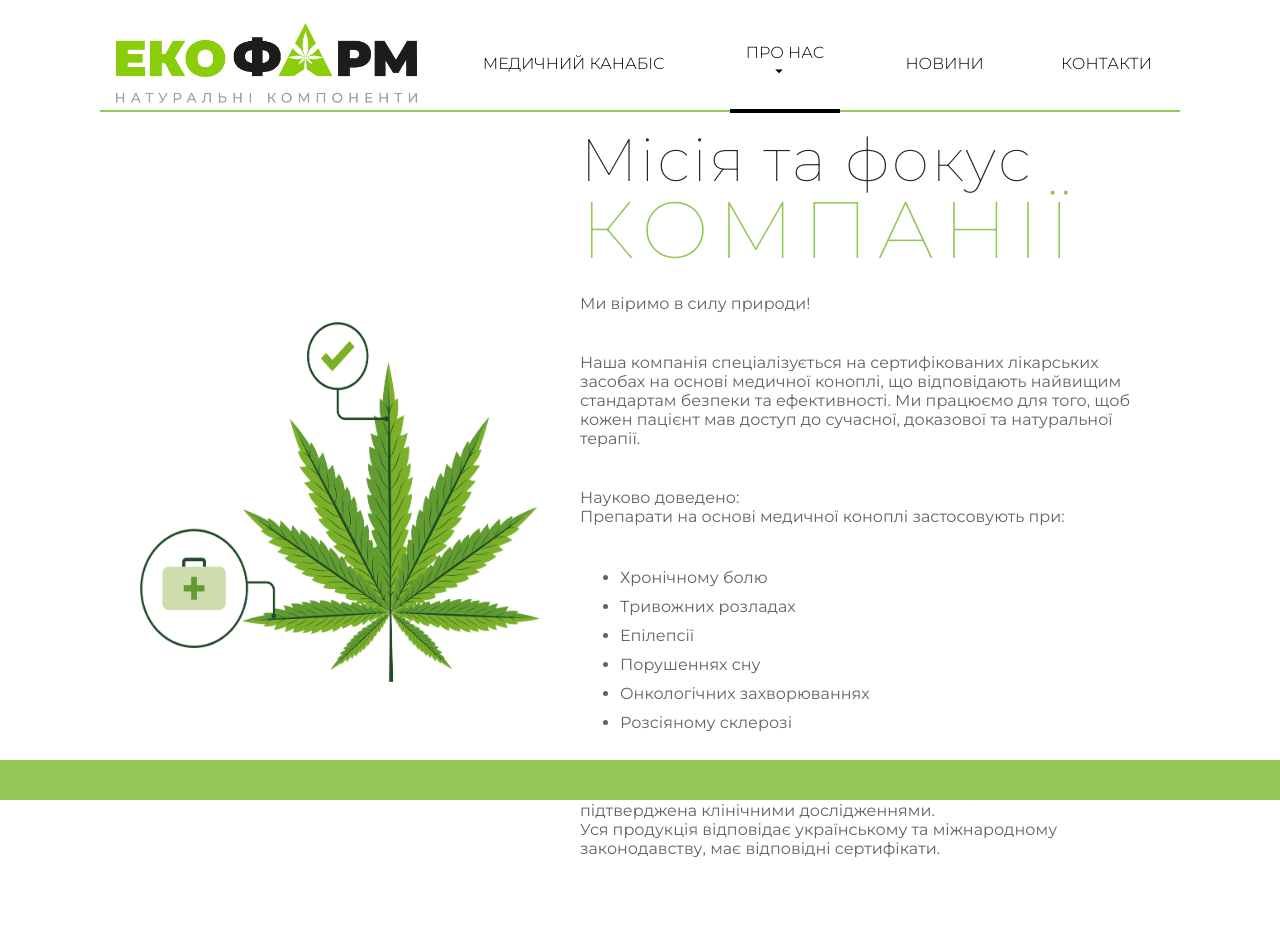
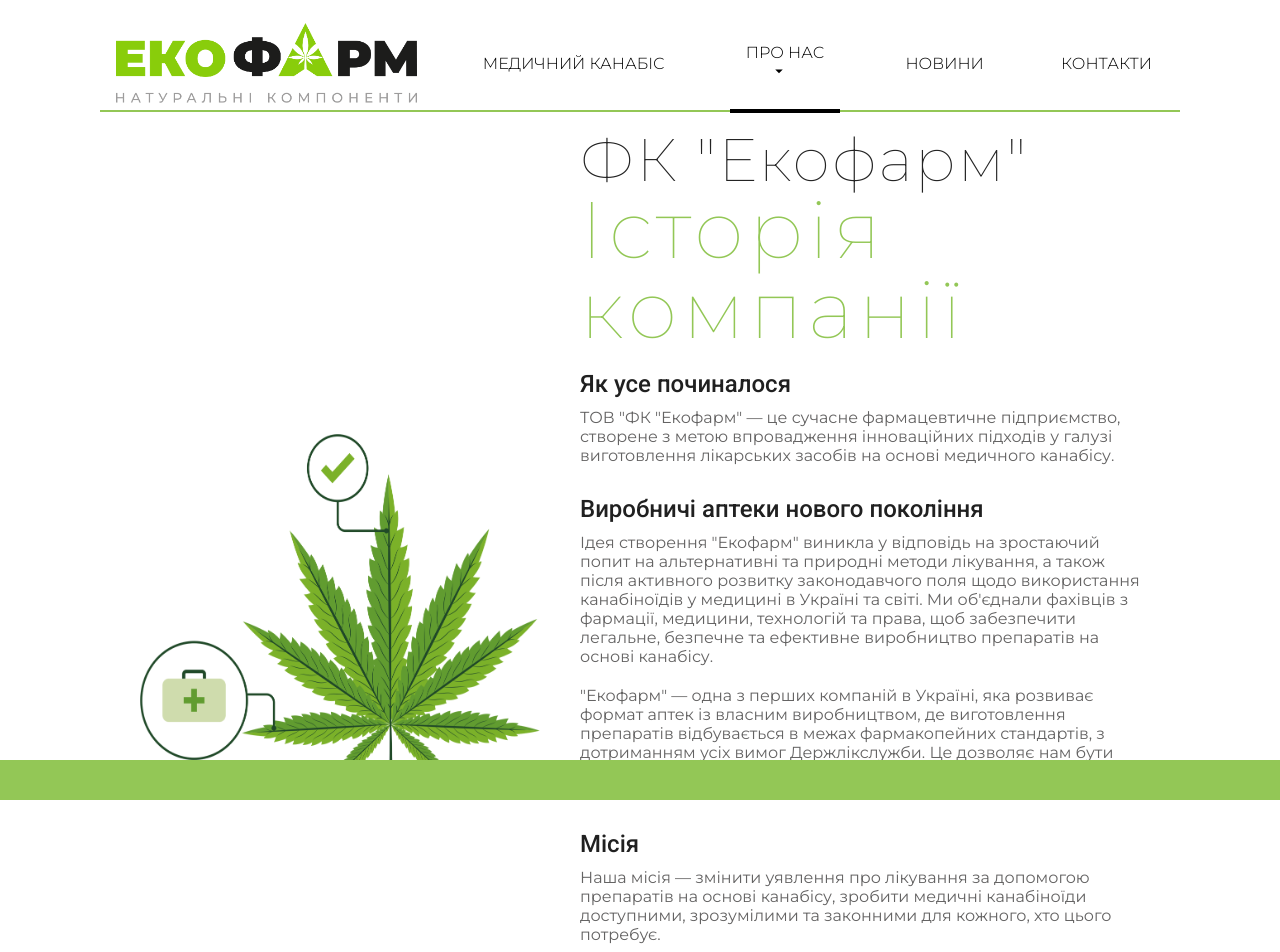
Before and after one commit to lowtab777/ecofarm-website, an Angular app: page /about-us in a window 1280 px wide. Shown: the top 952 px of the page. Built offline with nearby package versions, Linux system fonts and the light colour scheme.

Commit message:
changed text in about-us tab

```diff
--- a/src/app/components/about-us/about-us.component.html
+++ b/src/app/components/about-us/about-us.component.html
@@ -1,39 +1,45 @@
 <div class="main-page-wrap">
   <div class="main-page-img hide-on-mobile">
-    <img
-      mat-image
-      src="images/2.png"
-    />
+    <img mat-image src="images/2.png" />
   </div>
   <div class="main-page-text">
     <div class="headline">
-      <span class="main-text">Місія та фокус</span>
-      <span class="accent-text">КОМПАНІЇ</span>
+      <span class="main-text">ФК "Екофарм"</span>
+      <span class="accent-text">Історія компанії</span>
     </div>
-    <p>Ми віримо в силу природи!</p>
+    <h2>Як усе починалося</h2>
     <p>
-      Наша компанія спеціалізується на сертифікованих лікарських засобах на
-      основі медичної коноплі, що відповідають найвищим стандартам безпеки та
-      ефективності. Ми працюємо для того, щоб кожен пацієнт мав доступ до
-      сучасної, доказової та натуральної терапії.
+      ТОВ "ФК "Екофарм" — це сучасне фармацевтичне підприємство, створене з
+      метою впровадження інноваційних підходів у галузі виготовлення лікарських
+      засобів на основі медичного канабісу.
+    </p>
+    <h2>Виробничі аптеки нового покоління</h2>
+    <p>
+      Ідея створення "Екофарм" виникла у відповідь на зростаючий попит на
+      альтернативні та природні методи лікування, а також після активного
+      розвитку законодавчого поля щодо використання канабіноїдів у медицині в
+      Україні та світі. Ми об'єднали фахівців з фармації, медицини, технологій
+      та права, щоб забезпечити легальне, безпечне та ефективне виробництво
+      препаратів на основі канабісу.
     </p>
     <p>
-      Науково доведено:<br />
-      Препарати на основі медичної коноплі застосовують при:
+      "Екофарм" — одна з перших компаній в Україні, яка розвиває формат аптек із
+      власним виробництвом, де виготовлення препаратів відбувається в межах
+      фармакопейних стандартів, з дотриманням усіх вимог Держлікслужби. Це
+      дозволяє нам бути ближчими до пацієнтів, індивідуалізувати рецепти та
+      надавати продукцію найвищої якості.
     </p>
-    <ul>
-      <li>Хронічному болю</li>
-      <li>Тривожних розладах</li>
-      <li>Епілепсії</li>
-      <li>Порушеннях сну</li>
-      <li>Онкологічних захворюваннях</li>
-      <li>Розсіяному склерозі</li>
-    </ul>
+    <h2>Місія</h2>
     <p>
-      Ми працюємо лише з тими продуктами, чия ефективність підтверджена
-      клінічними дослідженнями.<br/>
-      Уся продукція відповідає українському та міжнародному законодавству, має
-      відповідні сертифікати.
+      Наша місія — змінити уявлення про лікування за допомогою препаратів на
+      основі канабісу, зробити медичні канабіноїди доступними, зрозумілими та
+      законними для кожного, хто цього потребує.
+    </p>
+    <h2>Подальші кроки</h2>
+    <p>
+      Ми активно працюємо над відкриттям мережі виробничих аптек по всій
+      Україні, розвитком наукової бази та підвищенням обізнаності серед лікарів
+      та пацієнтів про потенціал канабіноїдної терапії.
     </p>
   </div>
 </div>
--- a/src/app/components/about-us/about-us.component.scss
+++ b/src/app/components/about-us/about-us.component.scss
@@ -9,8 +9,6 @@
   width: 60%;
   flex-direction: column;
   padding-left: 40px;
-  //justify-content: center;
-  // border: 3px solid brown;
 }
 
 @media (max-width: 600px) {
@@ -35,16 +33,11 @@
 p {
     font-family: 'Montserrat', Arial, sans-serif;
     color:#646363;
-    margin-top: 24px;
-    //margin-bottom: 24px;
+    margin: 10px 0px 10px 0px;
 }
 
-li {
-    margin-top: 10px;
-    margin-bottom: 10px;
-
-    font-family: 'Montserrat', Arial, sans-serif;
-    color:#646363;
+h2 {
+  margin: 20px 0px 0px 0px;
 }
 
 .headline {
@@ -67,6 +60,6 @@
   font-size: 80px;
   color: #93c756;
   font-weight: 100;
-  letter-spacing: 8px;
+  letter-spacing: 5px;
   line-height: 1;
 }
--- a/src/styles.scss
+++ b/src/styles.scss
@@ -62,3 +62,8 @@
 li {
   color: #303030;
 }
+
+h2 {
+  color: #202020;
+  font-weight: 500;
+}
```
